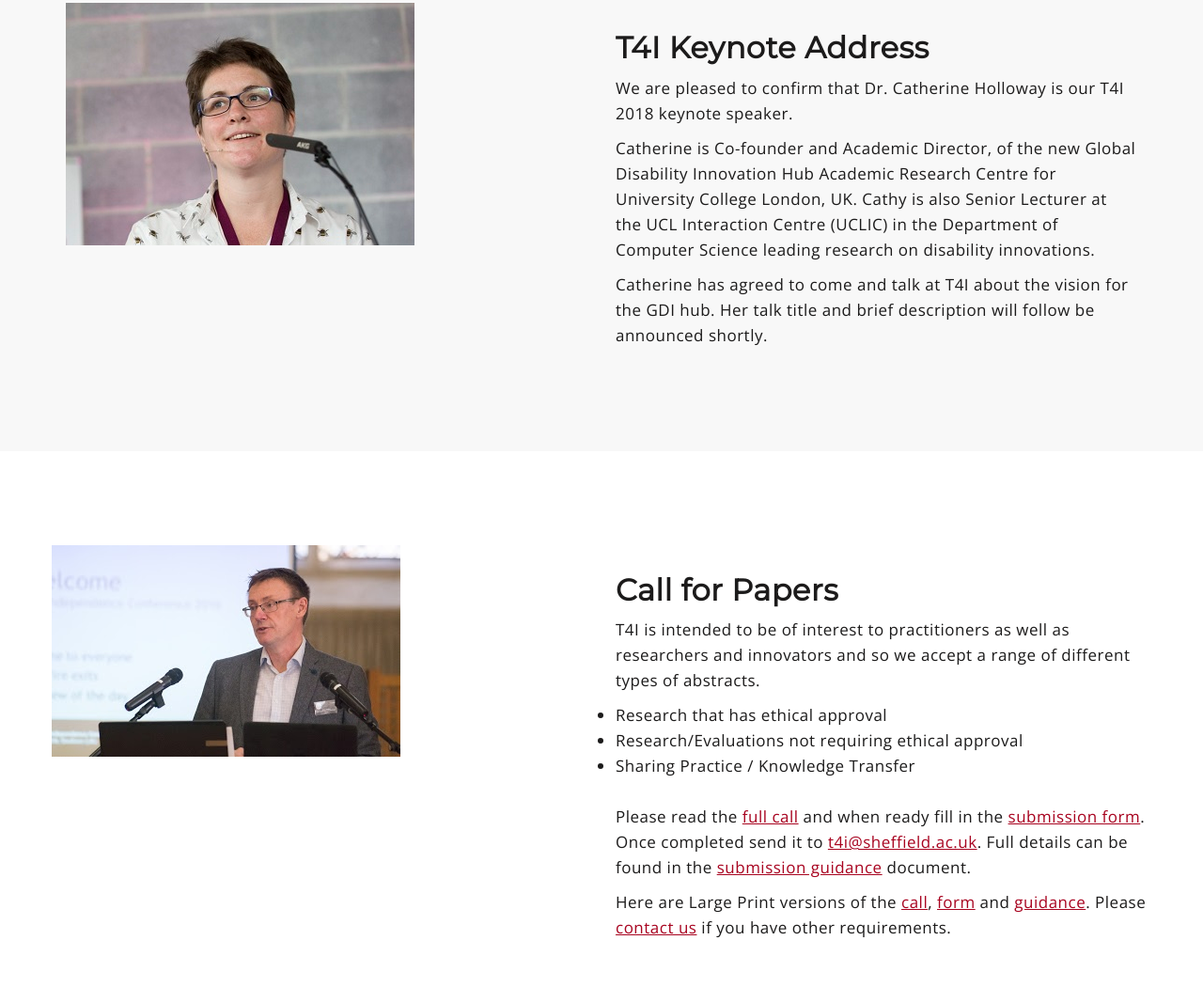
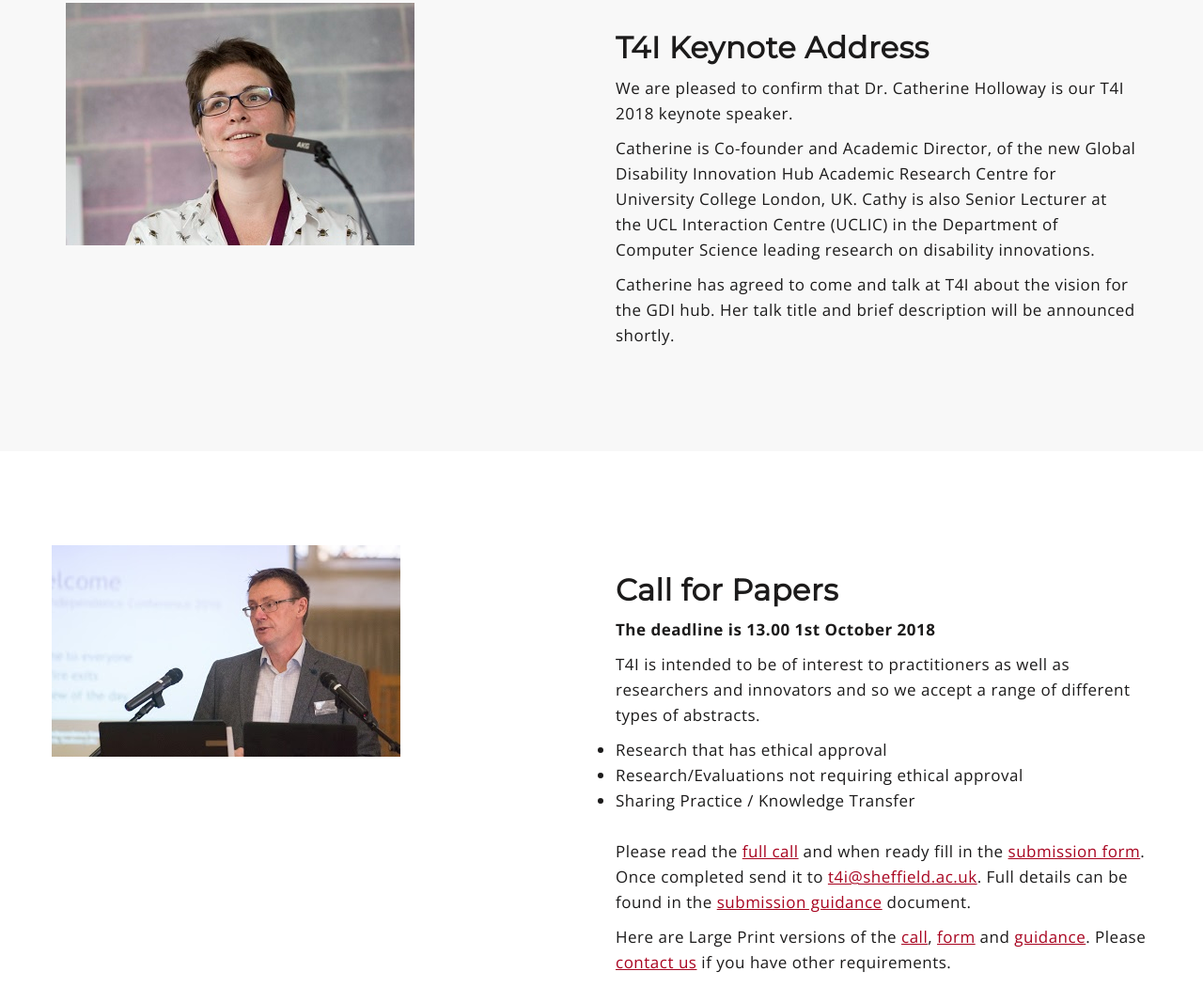
Before and after one commit to SteveALee/t4i2018, a website: page index.html in a window 1280 px wide. Shown: the part 1540-2590 px from the top of the page at 94% size. Drawn offline with nearby package versions, Linux system fonts and the light colour scheme.

Commit message:
Add call deadline and tweak text.

```diff
--- a/index.html
+++ b/index.html
@@ -75,6 +75,7 @@
 					<ul class="nav navbar-nav mu-menu navbar-right">
 						<li><a href="#mu-hero">Home</a></li>
 						<li><a href="#mu-about">About T4I</a></li>
+						<li><a href="#mu-keynote">Keynote</a></li>
 						<li><a href="#mu-schedule">Call</a></li>
 						<li><a href="#mu-speakers">Board</a></li>
 						<li><a href="#mu-venue">Venue</a></li>
@@ -190,7 +191,7 @@
 									the UCL Interaction Centre (UCLIC) in the Department of Computer Science leading research on disability
 									innovations.</p>
 								<p> Catherine has agreed to come and talk at T4I about the vision for the GDI hub. Her
-									talk title and brief description will follow be announced shortly.</p>
+									talk title and brief description will be announced shortly.</p>
 							</div>
 						</div>
 					</div>
@@ -215,6 +216,7 @@
 								<div class="col-md-6">
 									<div class="mu-about-right">
 										<h2>Call for Papers</h2>
+										<p><strong>The deadline is 13.00 1st October 2018</strong></p>
 										<p>T4I is intended to be of interest to practitioners as well as researchers and innovators and so we accept
 											a range of different types of abstracts.</p>
 										<ul>
```
